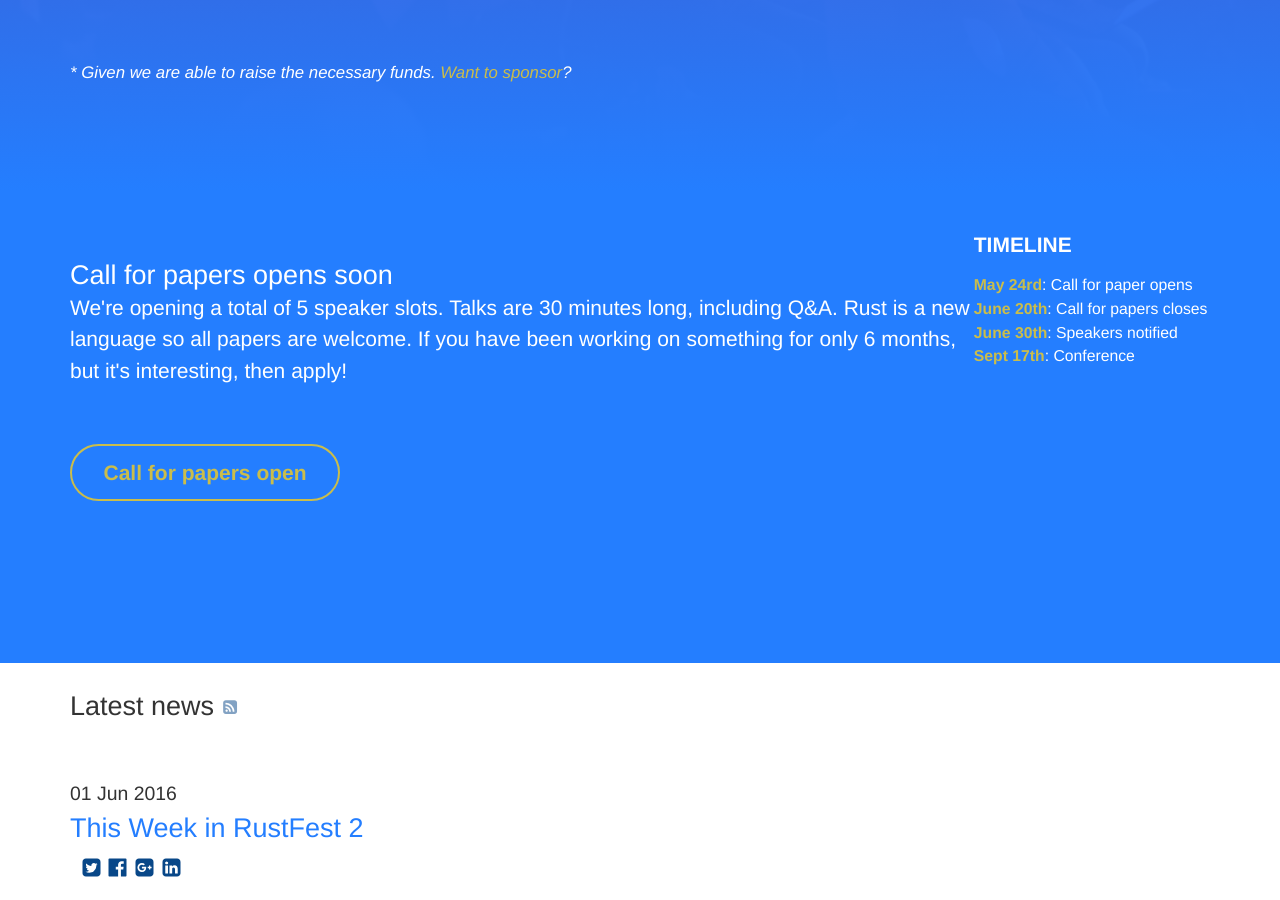
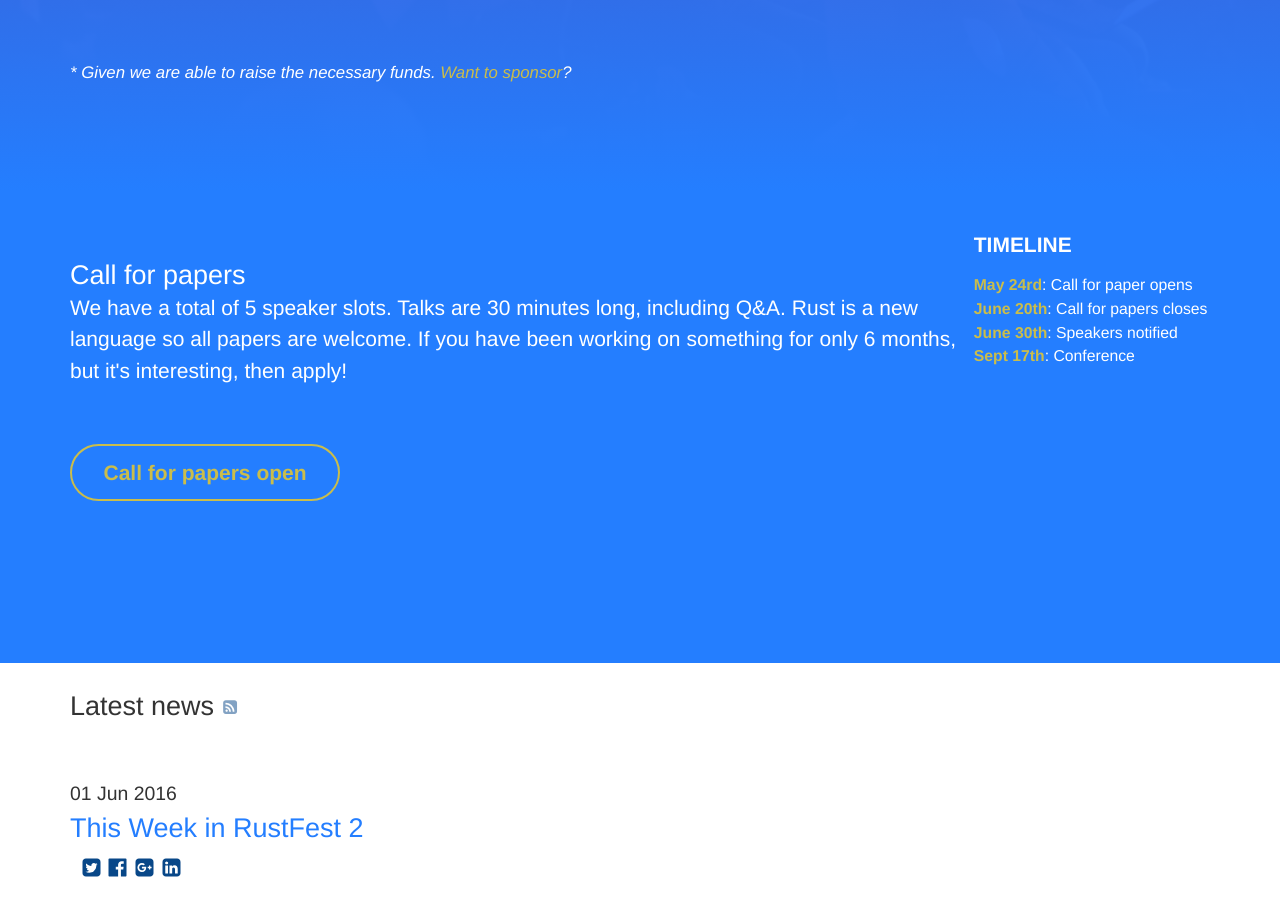
Before and after one commit to RustFestEU/blog.rustfest.eu, a Jekyll site: the page built from index.html, in a window 1280 px wide and 900 px high, scrolled down 427 px. Built offline with Jekyll 4.4.1, drawn with Linux system fonts in a browser that asks for light colours.

Commit message:
Fix wording in Call for Papers

```diff
--- a/index.html
+++ b/index.html
@@ -51,9 +51,9 @@
   <section>
     <div class="itemgroup">
       <div>
-        <h2>Call for papers opens soon</h2>
+        <h2>Call for papers</h2>
         <p>
-          We're opening a total of 5 speaker slots. Talks are 30 minutes long, including Q&A. Rust is a new language so all papers are welcome. If you have been working on something for only 6 months, but it's interesting, then apply!
+          We have a total of 5 speaker slots. Talks are 30 minutes long, including Q&A. Rust is a new language so all papers are welcome. If you have been working on something for only 6 months, but it's interesting, then apply!
         </p>
         <p>
           <a class="cfp-button button primary" href="https://cfp.rustfest.eu">Call for papers open</a>
```
